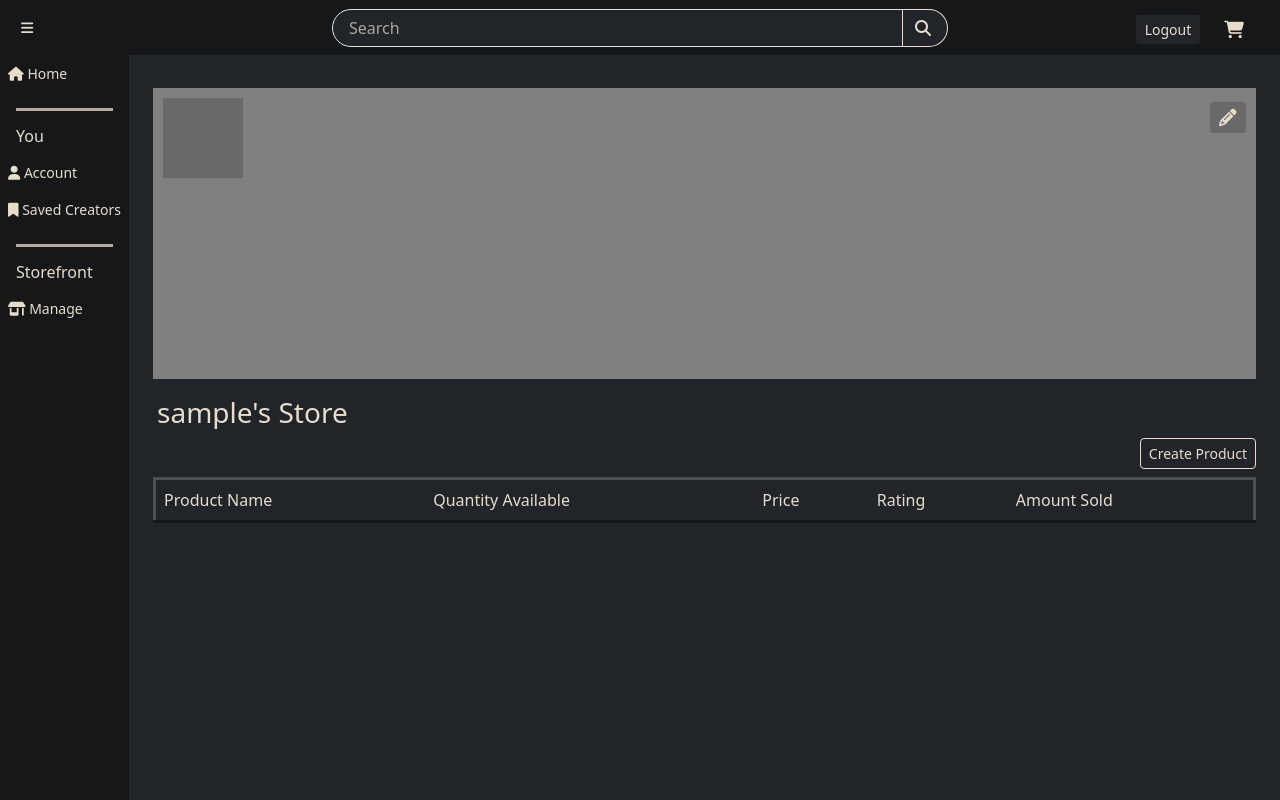
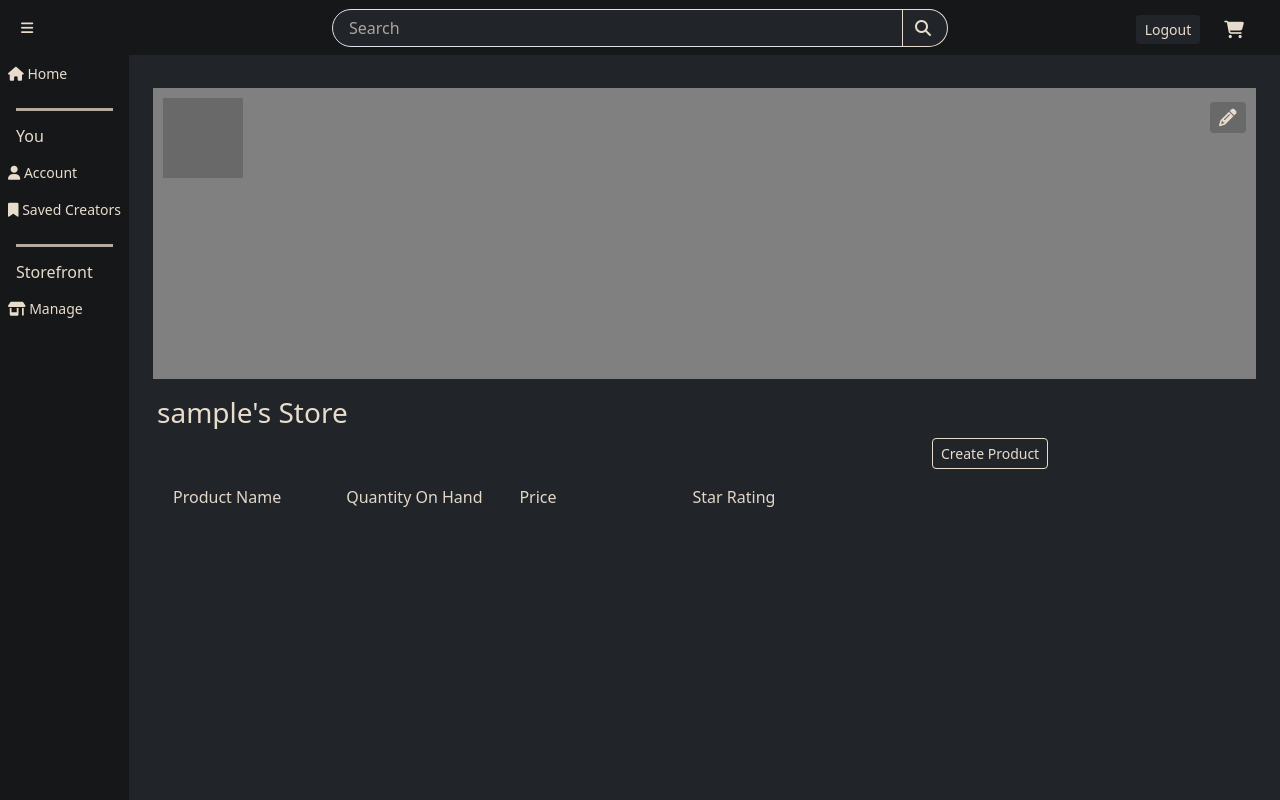
Before and after one commit to hergotta24/Senior-Capstone, a Django app: page /storefront/ in a window 1280 px wide. Run offline with Django 5.2, Linux system fonts and the light colour scheme; the visitor is signed in with stand-in values (Sample User, id 1); data that the repository does not hold is empty; some libraries are stand-ins or nearby versions.

Commit message:
Added list view to products storefront so it displays the the users products.

```diff
--- a/BackendWork/views.py
+++ b/BackendWork/views.py
@@ -5,7 +5,7 @@ from BackendWork.forms import UserCreationForm, UserChangeForm, AddProductForm
 from django.contrib.auth.decorators import login_required
 import json
 from django.http import JsonResponse, HttpResponseForbidden
-from BackendWork.models import User, Product, Category
+from BackendWork.models import User, Product, Category, Storefront
 from django.shortcuts import render, get_object_or_404
 from django.contrib.auth.mixins import LoginRequiredMixin
 
@@ -99,7 +99,11 @@ def home(request):
 
 
 def storefront(request):
-    return render(request, 'storefront.html')
+    user = request.user
+    store = Storefront.objects.filter(owner=user).first()
+    products = Product.objects.filter(soldByStoreId=store)
+
+    return render(request, 'storefront.html', {'storefront': store, 'products': products})
 
 class VendorView(View):
     @staticmethod
@@ -126,8 +130,8 @@ class ProductDetailView(View):
 
 class UpdateProductView(LoginRequiredMixin, View):
     @staticmethod
-    def get(request, productId):
-        product = get_object_or_404(Product, productId=productId)
+    def get(request, product_id):
+        product = get_object_or_404(Product, productId=product_id)
 
         if request.user == product.soldByStoreId.owner:
             # Render the product update page
@@ -135,8 +139,8 @@ class UpdateProductView(LoginRequiredMixin, View):
         else:
             return HttpResponseForbidden("You are not authorized to access this page.")
     @staticmethod
-    def post(request, productId):
-        product = get_object_or_404(Product, productId=productId)
+    def post(request, product_id):
+        product = get_object_or_404(Product, productId=product_id)
 
         if request.user == product.soldByStoreId.owner:
             data = json.loads(request.body)
--- a/EcommercePlatform/urls.py
+++ b/EcommercePlatform/urls.py
@@ -27,7 +27,7 @@ urlpatterns = [
                   path('logout/', custom_logout, name='Logout'),
                   path('account/', AccountManagementView.as_view(), name='AccountManagementView'),
                   path('storefront/', storefront, name='storefront'),
-                  path('storefront/<int:productId>/', UpdateProductView.as_view(), name='EditProductView'),
+                  path('storefront/<int:product_id>/', UpdateProductView.as_view(), name='EditProductView'),
                   path('createproduct/', createproduct, name='createproduct'),
                   path('products/<int:product_id>/', ProductDetailView.as_view(), name='product_detail'),
                   path('shop/<int:store_id>/', VendorView.as_view(), name='vendor'),
--- a/templates/storefront.html
+++ b/templates/storefront.html
@@ -158,7 +158,7 @@
             </div>
         </div>
 
-        <div class="row justify-content-end">
+        <div class="row col-10 justify-content-end">
             <div class="col-auto">
                 <a href="/createproduct" class="hover btn btn-sm btn-dark"
                    style="max-width: 120px;border-color: #E8DCCD;" id="createBtn"> Create Product</a>
@@ -166,31 +166,65 @@
         </div>
         <div class="row d-flex flex-grow-1 my-2 w-100 h-100 m-0 position-relative">
             <div class="col d-flex w-100 m-0 p-0 position-relative">
-                <table class="table table-dark table-borderless w-100 m-0">
-                    <thead style="border-bottom: #161718; border-bottom-style: solid;border-width: 3px">
-                    <tr>
-                        <td><span> Product Name </span></td>
-                        <td><span> Quantity Available </span></td>
-                        <td><span> Price </span></td>
-                        <td><span> Rating </span></td>
-                        <td><span> Amount Sold </span></td>
-                    </tr>
-                    </thead>
-                    <tbody style="border-width: 3px">
-                    {% for i in products %}
-                        <tr>
-                            <td>{{ i.name }}</td>
-                            <td>{{ i.qoh }}</td>
-                            <td>{{ i.price }}</td>
-                            <td></td>
-                            <td></td>
-                        </tr>
-                    {% endfor %}
-                    </tbody>
-                </table>
-            </div>
+                {#                <table class="table table-dark table-borderless w-100 m-0">#}
+                {#                    <thead style="border-bottom: #161718; border-bottom-style: solid;border-width: 3px">#}
+                {#                    <tr>#}
+                {#                        <td><span> Product Name </span></td>#}
+                {#                        <td><span> Quantity Available </span></td>#}
+                {#                        <td><span> Price </span></td>#}
+                {#                        <td><span> Rating </span></td>#}
+                {#                        <td><span> Amount Sold </span></td>#}
+                {#                    </tr>#}
+                {#                    </thead>#}
+                {#                    <tbody style="border-width: 3px">#}
+                {#                    {% for i in products %}#}
+                {#                        <tr>#}
+                {#                            <td>{{ i.name }}</td>#}
+                {#                            <td>{{ i.qoh }}</td>#}
+                {#                            <td>{{ i.price }}</td>#}
+                {#                            <td></td>#}
+                {#                            <td></td>#}
+                {#                        </tr>#}
+                {#                    {% endfor %}#}
+                {#                    </tbody>#}
+                {#                </table>#}
+
+                <div class="container col-12">
+                    <div class="row col-12">
+                        <div class="col-12">
+                            <!-- Header Row -->
+                            <div class="row mx-auto d-flex p-2 col-12 bg-dark primary-color font-weight-bold py-2 mb-3">
+                                <div class="col-12 col-md-2 p-0">Product Name</div>
+                                <div class="col-12 col-md-2 p-0">Quantity On Hand</div>
+                                <div class="col-12 col-md-2 p-0">Price</div>
+                                <div class="col-12 col-md-3 p-0">Star Rating</div>
+                                <div class="col-12 col-md-3 p-0"></div>
+                            </div>
+                            {% for product in products %}#}
+                                <!-- Product List -->
+                                <div class="product border px-2 py-3 d-flex col-12 primary-color rounded mb-3">
+                                    <div class="product-name col-12 col-md-2">{{ product.name }}</div>
+                                    <div class="col-12 col-md-2">{{ product.qoh }}</div>
+                                    <div class="col-12 col-md-2">{{ product.price }}</div>
+                                    <div class="col-12 col-md-3 rating">⭐⭐⭐⭐</div>
+                                    <div class="col-12 col-md-3 d-flex p-0">
+                                        <button class="col-6 bg-danger" data-productId="{{ product.productId }}">Remove</button>
+                                        <div class="col-6 px-auto">
+                                            <a href="{% url 'EditProductView' product_id=product.productId %}" class="col-10 float-end">
+                                                <i class="fa fa-pencil fa-lg" style="visibility: inherit"></i>
+                                            </a>
+                                        </div>
+
+                                    </div>
+                                </div>
+
+                            {% endfor %}#}
+                            <!-- Add more products here -->
+
+                        </div>
+                    </div>
+                </div>
+            </div>  <!-- No content outside this div -->
         </div>
-    </div>  <!-- No content outside this div -->
-</div>
 </body>
 </html>
```
